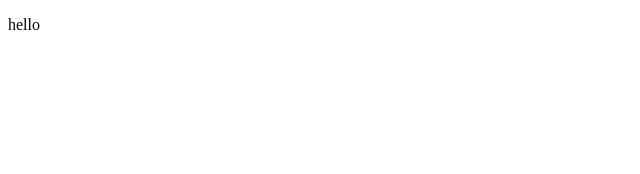
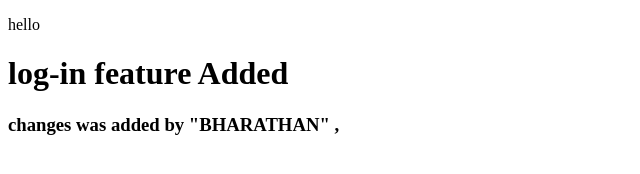
Before and after one commit to Abineshn01/git_assignment_5, a plain HTML site: page index.html in a window 1280 px wide. Shown: the whole page, without its empty margins (0-640 px from the left). Drawn offline with Linux system fonts and the light colour scheme.

Commit message:
Login feature Added

```diff
--- a/index.html
+++ b/index.html
@@ -7,5 +7,9 @@
 </head>
 <body>
     <p>hello</p>
+
+
+    <h1>log-in feature Added</h1>
+    <h3>changes was added by "BHARATHAN" , </h3>
 </body>
 </html>
```
